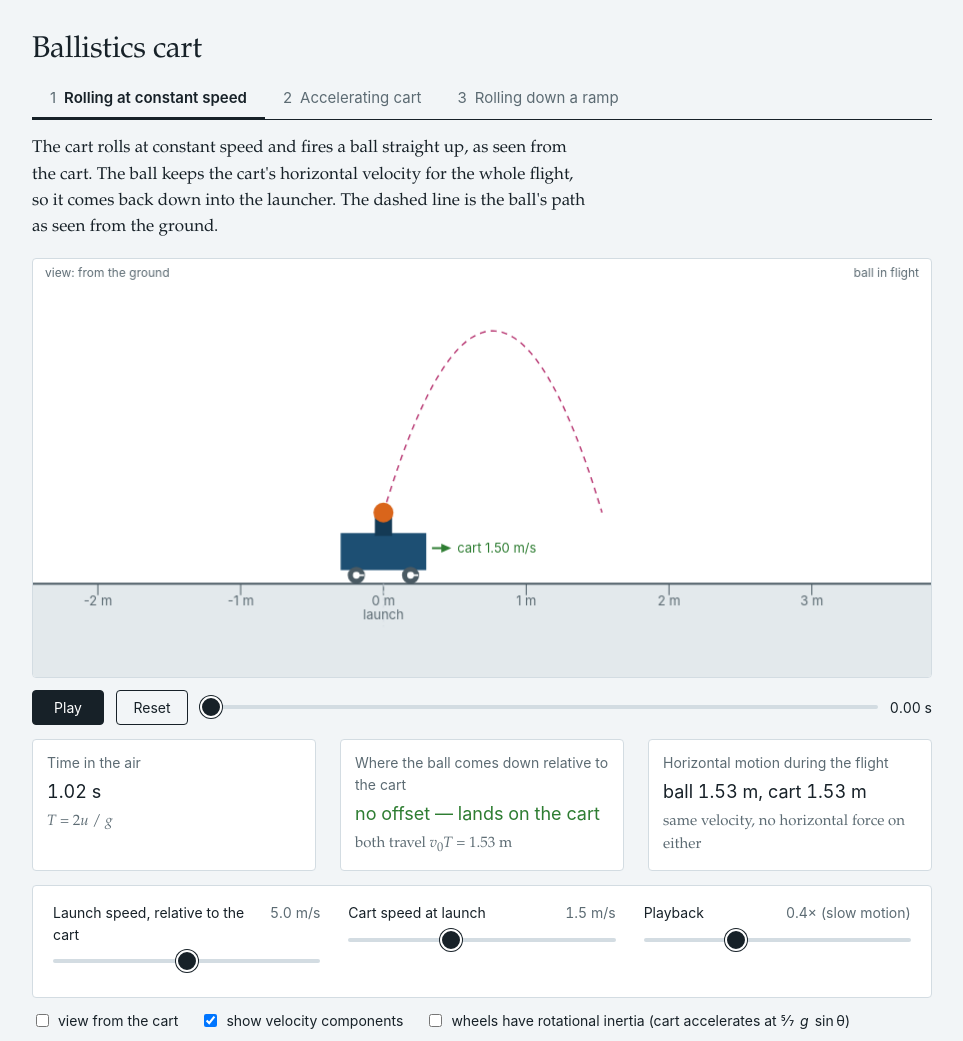
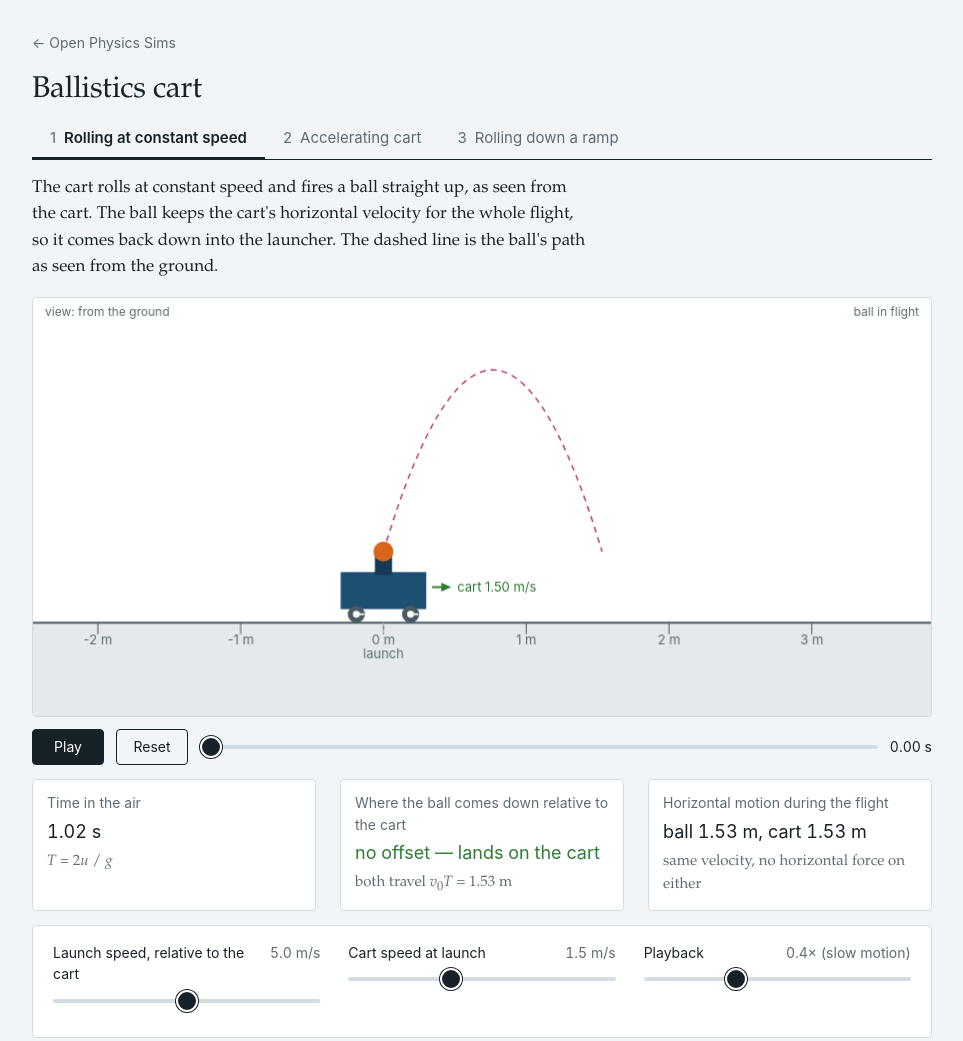
Before and after one commit to widener-physics/opensims, a plain HTML site: page sims/ballistics-cart.html in a window 1280 px wide. Shown: the top 1041 px of the page, without its empty margins (158-1121 px from the left). Drawn offline with Linux system fonts and the light colour scheme.

Commit message:
added link back to main page

```diff
--- a/sims/ballistics-cart.html
+++ b/sims/ballistics-cart.html
@@ -69,10 +69,15 @@
     .readout .v { font-size: 17px; }
     .controls { grid-template-columns: 1fr; padding: 14px 16px; }
   }
+  .home { font-family: var(--sans); font-size: 14px; margin: 0 0 18px; }
+  .home a { color: var(--muted); text-decoration: none; }
+  .home a:hover { color: var(--ink); text-decoration: underline; text-underline-offset: 3px; }
+  .home a::before { content: "\2190\00a0"; }
 </style>
 </head>
 <body>
 <main>
+  <nav class="home" aria-label="Site"><a href="../">Open Physics Sims</a></nav>
   <h1>Ballistics cart</h1>
 
   <div class="tabs" role="tablist">
```
Also changed, not shown: sims/boat-walker.html (+5 -0 lines), sims/orbital-resonance.html (+5 -0 lines), sims/pn-junction.html (+5 -0 lines).
